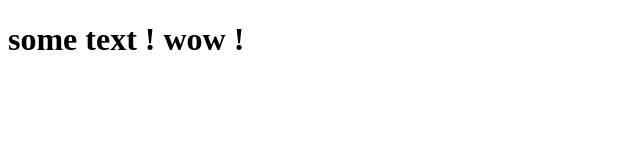
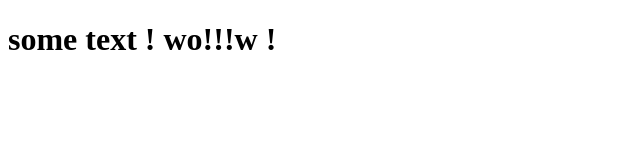
Before and after one commit to Ace-The-Dev/mytutmedia, a plain HTML site: page index.html in a window 1280 px wide. Shown: the full height of the page, 0-640 px from the left. Drawn offline with Linux system fonts and the light colour scheme.

Commit message:
changed app.js

```diff
--- a/app.js
+++ b/app.js
@@ -0,0 +1 @@
+console.log("hello world!");
--- a/index.html
+++ b/index.html
@@ -8,7 +8,7 @@
 </head>
 
 <body>
-    <h1>some text ! wow !</h1>
+    <h1>some text ! wo!!!w !</h1>
 </body>
 
 </html>
```
